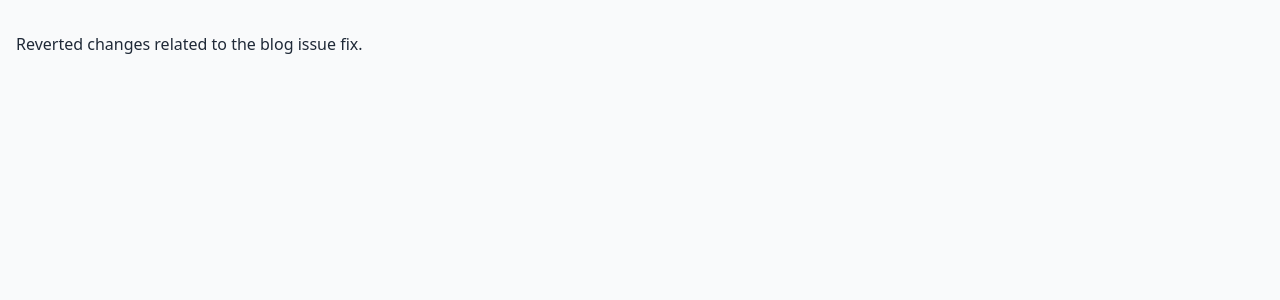
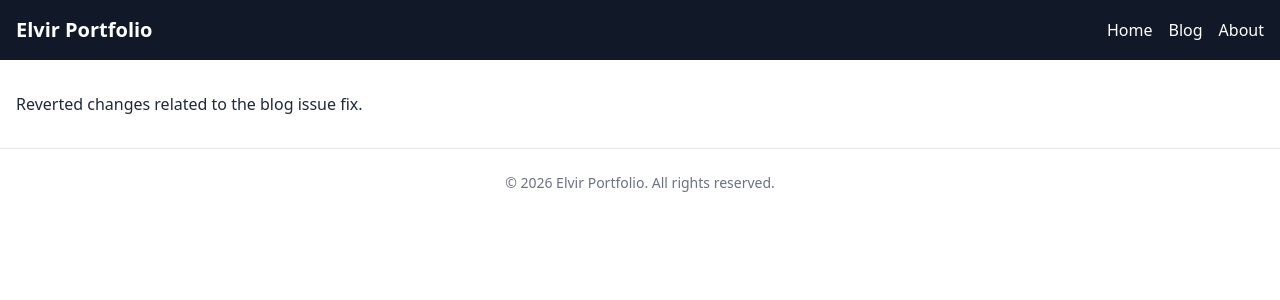
Before and after one commit to elvir-k/elvir-k.github.io, a Jekyll site: the page built from CHANGELOG.md, in a window 1280 px wide. Shown: the top 300 px of the page. Built offline with Jekyll 4.4.1, drawn with Linux system fonts in a browser that asks for light colours; nearby versions of some CDN libraries; our own code applies the rules of GitHub Pages for plain Markdown files.

Commit message:
Update default.html

```diff
--- a/_layouts/default.html
+++ b/_layouts/default.html
@@ -3,13 +3,37 @@
 <head>
   <meta charset="UTF-8">
   <meta name="viewport" content="width=device-width, initial-scale=1.0">
-  <title>{{ page.title }}</title>
+  <title>{{ page.title }} | {{ site.title }}</title>
   <!-- Tailwind CSS via CDN -->
   <script src="https://cdn.tailwindcss.com"></script>
 </head>
-<body class="bg-gray-50 text-gray-800 antialiased">
+<body class="bg-white text-gray-800 antialiased">
+  <!-- Sticky dark navbar -->
+  <header class="bg-gray-900 text-white sticky top-0 z-10">
+    <div class="container mx-auto px-4 py-4 flex flex-wrap items-center justify-between">
+      <div class="text-xl font-bold">
+        <a href="{{ "/" | relative_url }}" class="hover:text-gray-300">
+          {{ site.title | default: "My Blog" }}
+        </a>
+      </div>
+      <nav class="flex space-x-4">
+        <a href="{{ "/" | relative_url }}" class="hover:text-gray-300">Home</a>
+        <a href="{{ "/blog/" | relative_url }}" class="hover:text-gray-300">Blog</a>
+        <a href="{{ "/about/" | relative_url }}" class="hover:text-gray-300">About</a>
+      </nav>
+    </div>
+  </header>
+
+  <!-- Main content area (consistent padding for all pages) -->
   <main class="container mx-auto px-4 py-8">
     {{ content }}
   </main>
+
+  <!-- Simple footer -->
+  <footer class="border-t border-gray-200 py-6 text-center text-gray-500 text-sm">
+    <div class="container mx-auto px-4">
+      &copy; {{ site.time | date: '%Y' }} {{ site.title | default: "My Blog" }}. All rights reserved.
+    </div>
+  </footer>
 </body>
 </html>
```
